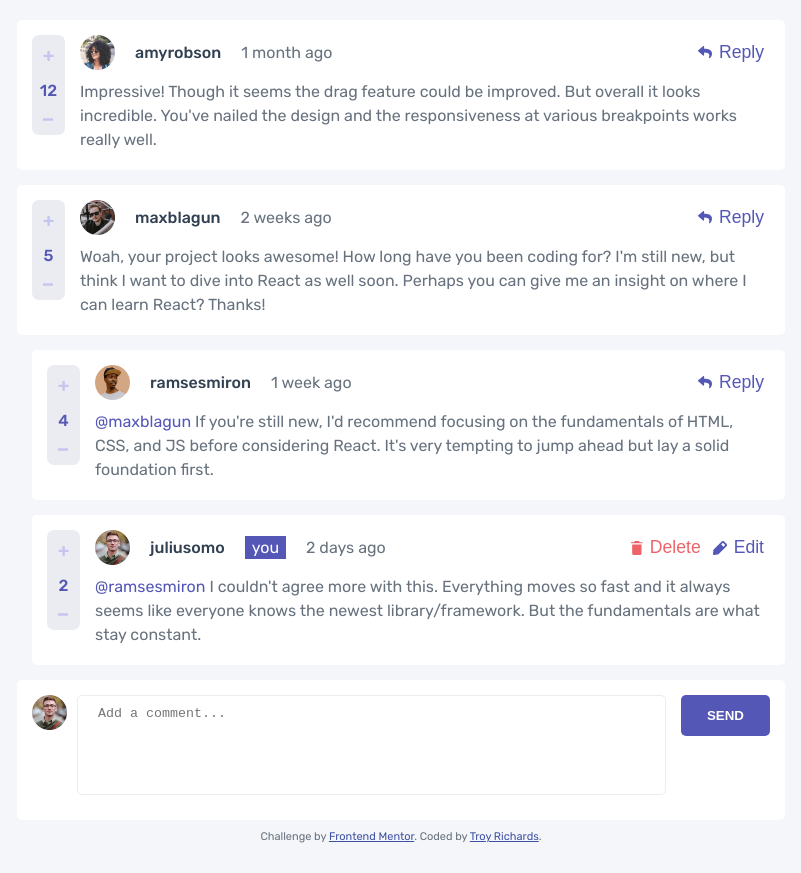
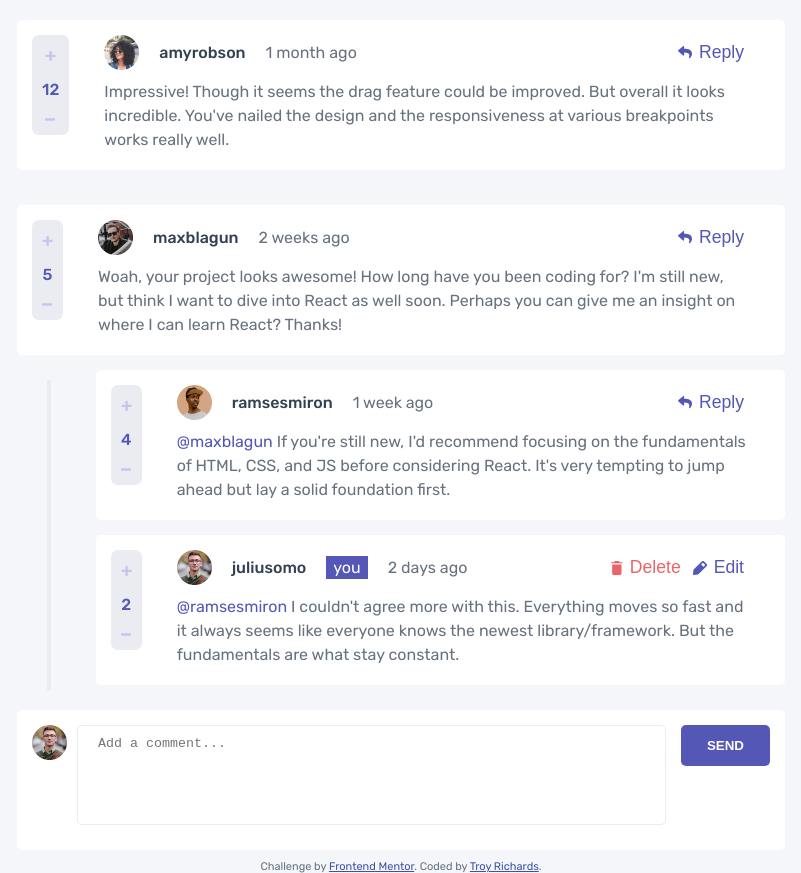
Before and after one commit to AyeTone/interactive-comment-section, a React (Create React App) app in the folder client/: page / in a window 1280 px wide. Shown: the whole page, without its empty margins (239-1040 px from the left). Before the commit the page ends 843 px from the top, so only its background shows below. Built offline with nearby package versions, Linux system fonts and the light colour scheme.

Commit message:
Fixed Reply Section

```diff
--- a/client/src/components/Comment/Comment.jsx
+++ b/client/src/components/Comment/Comment.jsx
@@ -116,13 +116,11 @@ const Comment = ({ comment, reply }) => {
         </div>
         <div className="comment__buttons">
           <div className="likes">
-            <button onClick={addToScore} className="plusBtn">
-              <Plus />
-            </button>
+            <Plus onClick={() => addToScore()} className="plusBtn" />
+
             <p className="score">{currentScore.current}</p>
-            <button onClick={subtractScore} className="minusBtn">
-              <Minus />
-            </button>
+
+            <Minus onClick={() => subtractScore()} className="minusBtn" />
           </div>
           {!isCurrentUser ? (
             <button
--- a/client/src/components/Comments.jsx
+++ b/client/src/components/Comments.jsx
@@ -9,9 +9,18 @@ const Comments = () => {
     return (
       <div key={id}>
         <Comment comment={comment} />
-        {comment.replies.map((reply, id) => {
-          return <Comment key={id} reply={reply} />;
-        })}
+        <div className="replies">
+          <div className="replies__offset"></div>
+          <div>
+            {comment.replies.map((reply, id) => {
+              return (
+                <>
+                  <Comment key={id} reply={reply} />
+                </>
+              );
+            })}
+          </div>
+        </div>
       </div>
     );
   });
--- a/client/src/styles/components/_comment.scss
+++ b/client/src/styles/components/_comment.scss
@@ -38,6 +38,8 @@
   }
 
   &__content {
+    padding: 0 20px;
+
     @include breakpoint(tablet) {
       flex: 9;
     }
@@ -94,12 +96,12 @@
       gap: 10px;
 
       background-color: $liteGray;
-      padding: 5px;
+      padding: 5px 10px;
       border-radius: 7px;
 
       @include breakpoint(tablet) {
         max-height: 100px;
-        padding: 10px 5px;
+        padding: 10px 10px;
 
         flex-direction: column;
         justify-content: space-around;
@@ -109,12 +111,12 @@
       .plusBtn {
         @include buttons;
 
-        svg > path {
+        path {
           transition: 0.2s;
         }
 
         &:hover {
-          svg > path {
+          path {
             fill: $modBlue;
           }
         }
@@ -130,12 +132,12 @@
         display: flex;
         align-items: center;
 
-        svg > path {
+        path {
           transition: 0.2s;
         }
 
         &:hover {
-          svg > path {
+          path {
             fill: $modBlue;
           }
         }
@@ -189,7 +191,7 @@
 
   &__offset {
     content: " ";
-    margin: 10px 0;
+    margin: 10px 30px;
     width: 8px;
     background-color: $liteGray;
   }
```
Also changed, not shown: client/src/index.css, 8 other files (tests, documents, lock files or other folders).
